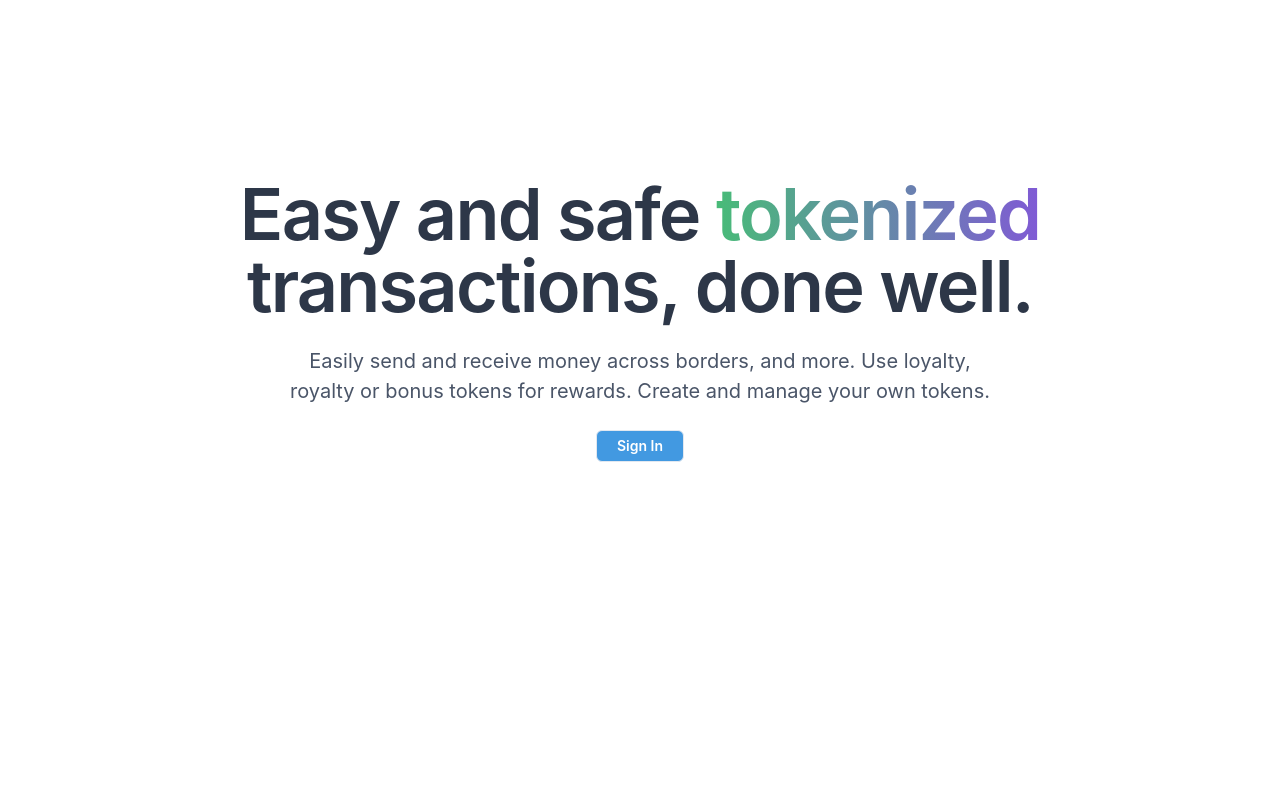
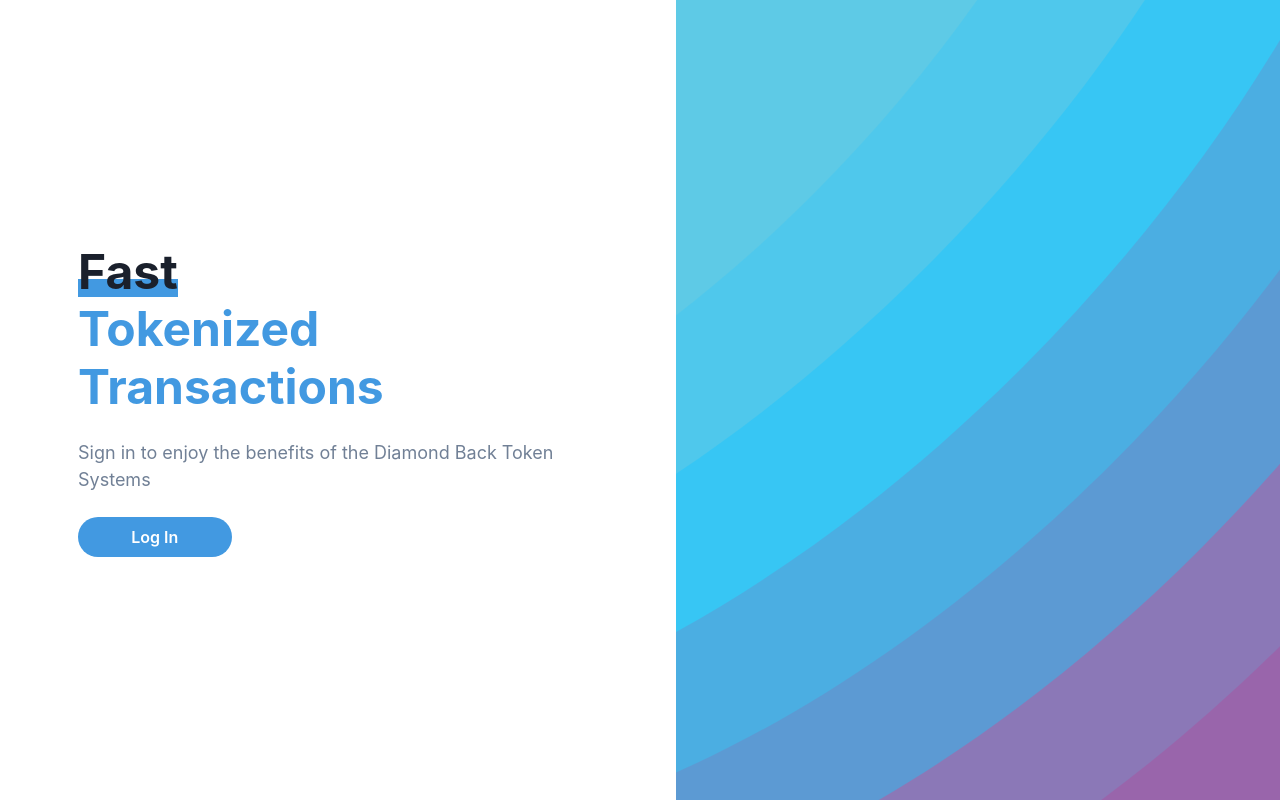
Before and after one commit to drfdavis/dbkclub, a Next.js app: page / in a window 1280 px wide. Built offline with nearby package versions, Linux system fonts and the light colour scheme; no server answers.

Commit message:
fix: :sparkles: update index page

```diff
--- a/pages/index.tsx
+++ b/pages/index.tsx
@@ -1,115 +1,112 @@
-import React from 'react'
-import type { NextPage } from 'next'
 import {
-	chakra,
 	Box,
-	useColorModeValue,
 	Button,
+	Flex,
+	Heading,
+	Image,
 	Stack,
 	Text,
+	useBreakpointValue,
 } from '@chakra-ui/react'
+
+import { signIn, useSession } from 'next-auth/react'
 import Link from 'next/link'
-import { signIn, useSession } from 'next-auth/react'
-import { FcGoogle } from 'react-icons/fc'
 
-const IndexHero: NextPage = () => {
-	const { data: session, status } = useSession();
-	console.log(session?.user?.user!.email);
+export default function SplitScreen() {
+	const { data: session, status } = useSession()
 	return (
-		<div className='svg-background'>
-			<Box px={8} py={24} mx='auto'>
+		<Stack minH={'100vh'} direction={{ base: 'column', md: 'row' }}>
+			<Flex
+				p={8}
+				flex={1}
+				align={'center'}
+				justify={'center'}
+				position='relative'
+			>
+				{/* <Text position='absolute' top={10} left={10} display='block' mb={2}>
+					yoo
+				</Text> */}
 				<Box
-					w={{ base: 'full', md: 11 / 12, xl: 9 / 12 }}
-					mx='auto'
-					textAlign={{ base: 'left', md: 'center' }}
-					display='grid'
-					placeContent='center'
-					minH='60vh'
+					display='flex'
+					alignContent='center'
+					alignItems='center'
+					position='absolute'
+					top={10}
+					left={10}
+					mb={2}
 				>
-					<chakra.h1
-						mb={6}
-						fontSize={{ base: '4xl', md: '7xl' }}
-						fontWeight='semibold'
-						lineHeight='none'
-						letterSpacing={{ base: 'normal', md: 'tight' }}
-						color={useColorModeValue('gray.700', 'gray.100')}
+					{/* <Image src='/dbk.png' width={10} alt='Hero' /> */}
+					{/* <Text display='inline-block' textTransform='uppercase' fontWeight='semibold'>Diamond Back</Text> */}
+				</Box>
+				<Stack spacing={6} w={'full'} maxW={'lg'}>
+					{/* <Text mt={'-200'}>yo</Text> */}
+					<Heading
+						fontSize={{ base: '3xl', md: '4xl', lg: '5xl' }}
+						mt={{ base: 20, md: 0 }}
 					>
-						Easy and safe{' '}
 						<Text
-							display={{ base: 'block', lg: 'inline' }}
-							w='full'
-							bgClip='text'
-							bgGradient='linear(to-r, green.400,purple.500)'
-							fontWeight='semibold'
+							as={'span'}
+							position={'relative'}
+							_after={{
+								content: "''",
+								width: 'full',
+								height: useBreakpointValue({ base: '20%', md: '30%' }),
+								position: 'absolute',
+								bottom: 1,
+								left: 0,
+								bg: 'blue.400',
+								zIndex: -1,
+							}}
 						>
-							tokenized
+							Fast
+						</Text>
+						<br />{' '}
+						<Text color={'blue.400'} as={'span'}>
+							Tokenized Transactions
 						</Text>{' '}
-						transactions, done well.
-					</chakra.h1>
-					<chakra.p
-						px={{ base: 0, lg: 24 }}
-						mb={6}
-						fontSize={{ base: 'lg', md: 'xl' }}
-						color={useColorModeValue('gray.600', 'gray.300')}
-					>
-						Easily send and receive money across borders, and more. Use loyalty,
-						royalty or bonus tokens for rewards. Create and manage your own
-						tokens.
-					</chakra.p>
-					<Stack
-						direction={{ base: 'column', sm: 'row' }}
-						mb={{ base: 4, md: 8 }}
-						spacing={2}
-						justifyContent={{ sm: 'left', md: 'center' }}
-					>
-						{!session?.user ? (
-							<>
+					</Heading>
+					<Text fontSize={{ base: 'md', lg: 'lg' }} color={'gray.500'}>
+						Sign in to enjoy the benefits of the Diamond Back Token Systems
+					</Text>
+					<Stack direction={{ base: 'column', md: 'row' }} spacing={4}>
+						{session?.user.user ? (
+							<Link href='/app'>
 								<Button
-									onClick={() => signIn()}
-									// leftIcon={<FcGoogle />}
-									isLoading={status === 'loading'}
-									disabled={status === 'loading'}
-									size='sm'
-									px={5}
-									py={2}
-									bg='blue.400'
-									color='white'
-									variant='outline'
+									rounded={'full'}
+									bg={'blue.400'}
+									color={'white'}
 									_hover={{
 										bg: 'blue.500',
 									}}
-									_active={{
-										bg: 'blue.600',
-									}}
+									width={{ base: 'full', sm: '50%', md: '30%' }}
 								>
-									Sign In
+									Dashboard
 								</Button>
-							</>
+							</Link>
 						) : (
-							<>
-								<Link href='/app' passHref>
-									<Button
-										size='sm'
-										bg='blue.500'
-										color='white'
-										_hover={{
-											bg: 'blue.600',
-										}}
-										_active={{
-											bg: 'blue.700',
-										}}
-										px={5}
-									>
-										Dashboard
-									</Button>
-								</Link>
-							</>
+							<Button
+								rounded={'full'}
+								bg={'blue.400'}
+								color={'white'}
+								_hover={{
+									bg: 'blue.500',
+								}}
+								width={{ base: 'full', sm: '50%', md: '30%' }}
+								onClick={() => signIn()}
+							>
+								Log In
+							</Button>
 						)}
 					</Stack>
-				</Box>
-			</Box>
-		</div>
+				</Stack>
+			</Flex>
+			<Flex flex={1}>
+				<Image
+					alt={'Login Image'}
+					objectFit={'cover'}
+					src={'/animated-wave.svg'}
+				/>
+			</Flex>
+		</Stack>
 	)
 }
-
-export default IndexHero
```
Also changed, not shown: pages/login.tsx (deleted, +0 -104 lines), pages/new.tsx (deleted, +0 -84 lines), pages/register.tsx (deleted, +0 -156 lines).
